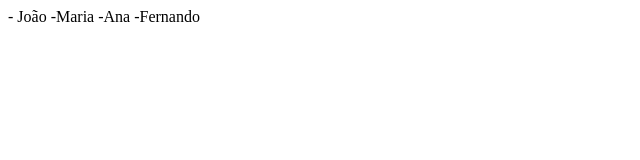
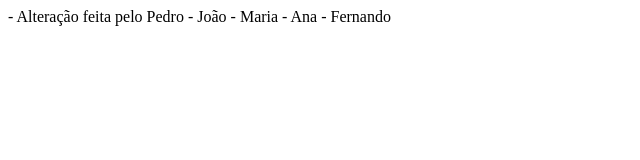
Before and after one commit to Yasmin-Regina-Camargo-Guerra/projeto-3b3, a plain HTML site: page index.html in a window 1280 px wide. Shown: the whole page, without its empty margins (0-640 px from the left). Drawn offline with Linux system fonts and the light colour scheme.

Commit message:
Versão Pedro

```diff
--- a/index.html
+++ b/index.html
@@ -7,10 +7,10 @@
     <title>Document</title>
 </head>
 <body>
-
+    - Alteração feita pelo Pedro
     - João
-    -Maria
-    -Ana
-    -Fernando
+    - Maria
+    - Ana
+    - Fernando
 </body>
 </html>
```
